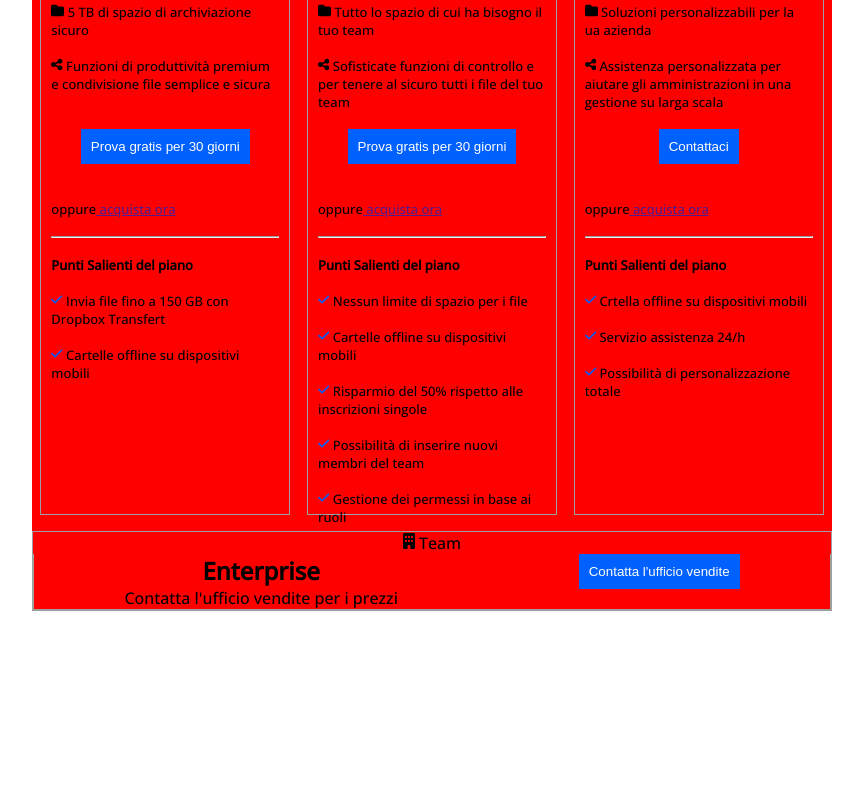
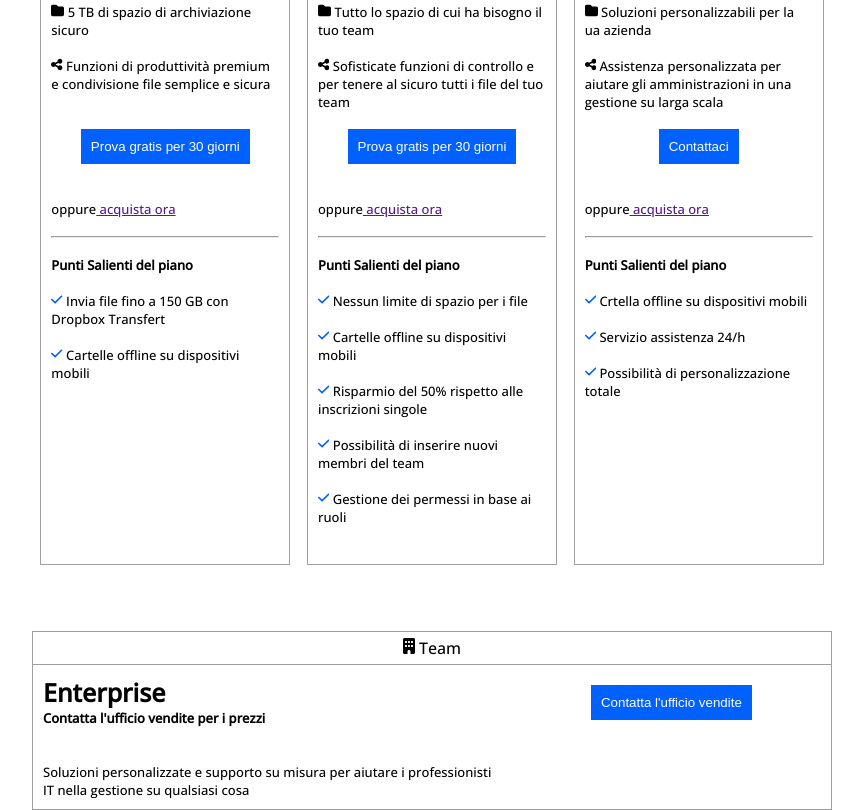
Before and after one commit to ChristianBaciu/htmlcss-dropbox, a plain HTML site: page index.html in a window 1280 px wide. Shown: the part 1154-1964 px from the top of the page, without its empty margins (208-1071 px from the left). Before the commit the page ends 1765 px from the top, so only its background shows below. Drawn offline with nearby package versions, Linux system fonts and the light colour scheme.

Commit message:
entra in contatto con un partner

```diff
--- a/index.html
+++ b/index.html
@@ -320,21 +320,23 @@
             </div>
 
 
-            <div>
-                <div class="ciaoo">
+            <div id="ultimo-pag">
+                <div class="ultimo-pag">
                     <div class="modalità">
                         <svg xmlns="http://www.w3.org/2000/svg" height="1em" viewBox="0 0 384 512"><!--! Font Awesome Free 6.4.2 by @fontawesome - https://fontawesome.com License - https://fontawesome.com/license (Commercial License) Copyright 2023 Fonticons, Inc. --><path d="M48 0C21.5 0 0 21.5 0 48V464c0 26.5 21.5 48 48 48h96V432c0-26.5 21.5-48 48-48s48 21.5 48 48v80h96c26.5 0 48-21.5 48-48V48c0-26.5-21.5-48-48-48H48zM64 240c0-8.8 7.2-16 16-16h32c8.8 0 16 7.2 16 16v32c0 8.8-7.2 16-16 16H80c-8.8 0-16-7.2-16-16V240zm112-16h32c8.8 0 16 7.2 16 16v32c0 8.8-7.2 16-16 16H176c-8.8 0-16-7.2-16-16V240c0-8.8 7.2-16 16-16zm80 16c0-8.8 7.2-16 16-16h32c8.8 0 16 7.2 16 16v32c0 8.8-7.2 16-16 16H272c-8.8 0-16-7.2-16-16V240zM80 96h32c8.8 0 16 7.2 16 16v32c0 8.8-7.2 16-16 16H80c-8.8 0-16-7.2-16-16V112c0-8.8 7.2-16 16-16zm80 16c0-8.8 7.2-16 16-16h32c8.8 0 16 7.2 16 16v32c0 8.8-7.2 16-16 16H176c-8.8 0-16-7.2-16-16V112zM272 96h32c8.8 0 16 7.2 16 16v32c0 8.8-7.2 16-16 16H272c-8.8 0-16-7.2-16-16V112c0-8.8 7.2-16 16-16z"/></svg>
                         Team
                     </div>
 
-
                     <div class="enterprise">
-                        <div>
-                            <h1>Enterprise</h1>
-                            <p>Contatta l'ufficio vendite per i prezzi</p>
+                        <div id="sinistra">
+                            <h3>Enterprise</h3>
+                            <p><strong>Contatta l'ufficio vendite per i prezzi</strong></p>
+                            <br>
+                            <br>
+                            <p>Soluzioni personalizzate e supporto su misura per aiutare i professionisti IT nella gestione su qualsiasi cosa</p>
                         </div>
 
-                        <div class="contatta">
+                        <div id="destra">
                             <button class="bot-blu">Contatta l'ufficio vendite</button>
                         </div>
 
@@ -350,7 +352,7 @@
 
 
 
-        </div>
+            </div>
 
 
 
--- a/style.css
+++ b/style.css
@@ -85,7 +85,6 @@ main span{
 .container-business{
     width: 800px;
     padding-top: 100px;
-    background-color: red;
 }
 
 .business{
@@ -93,6 +92,7 @@ main span{
     font-size: 25px;
 }
 
+/*modalità*/
 .pagamento .bot-blu{
     display: flex;
 }
@@ -116,23 +116,43 @@ main span{
 .pag-info{
     border: 1px solid #9f9f9f;
     border-top: 0px;
-    height: 700px;
+    height: 750px;
     padding: 10px;
     font-size: 13px;
 }
 
-.pagamento h3{
+h3{
     font-size: 25px;
 }
 
-.ciaoo{
+#ultimo-pag{
+    padding-top: 100px;
+}
+
+.ultimo-pag{
     width: 100%;
     border: 1px solid #9f9f9f;
+}
+
+.modalità{
     text-align: center;
+    padding: 5px;
 }
 
 .enterprise{
     display: flex;
-    border: 1px solid #9f9f9f;
-    border-top: 0px;
+    border-top: 1px solid #9f9f9f;
 }
+
+#sinistra{
+    width: 60%;
+    padding: 10px;
+    font-size: 13px;
+
+}
+
+#destra{
+    width: 40%;
+    text-align: center;
+    padding-top: 20px;
+}
```
